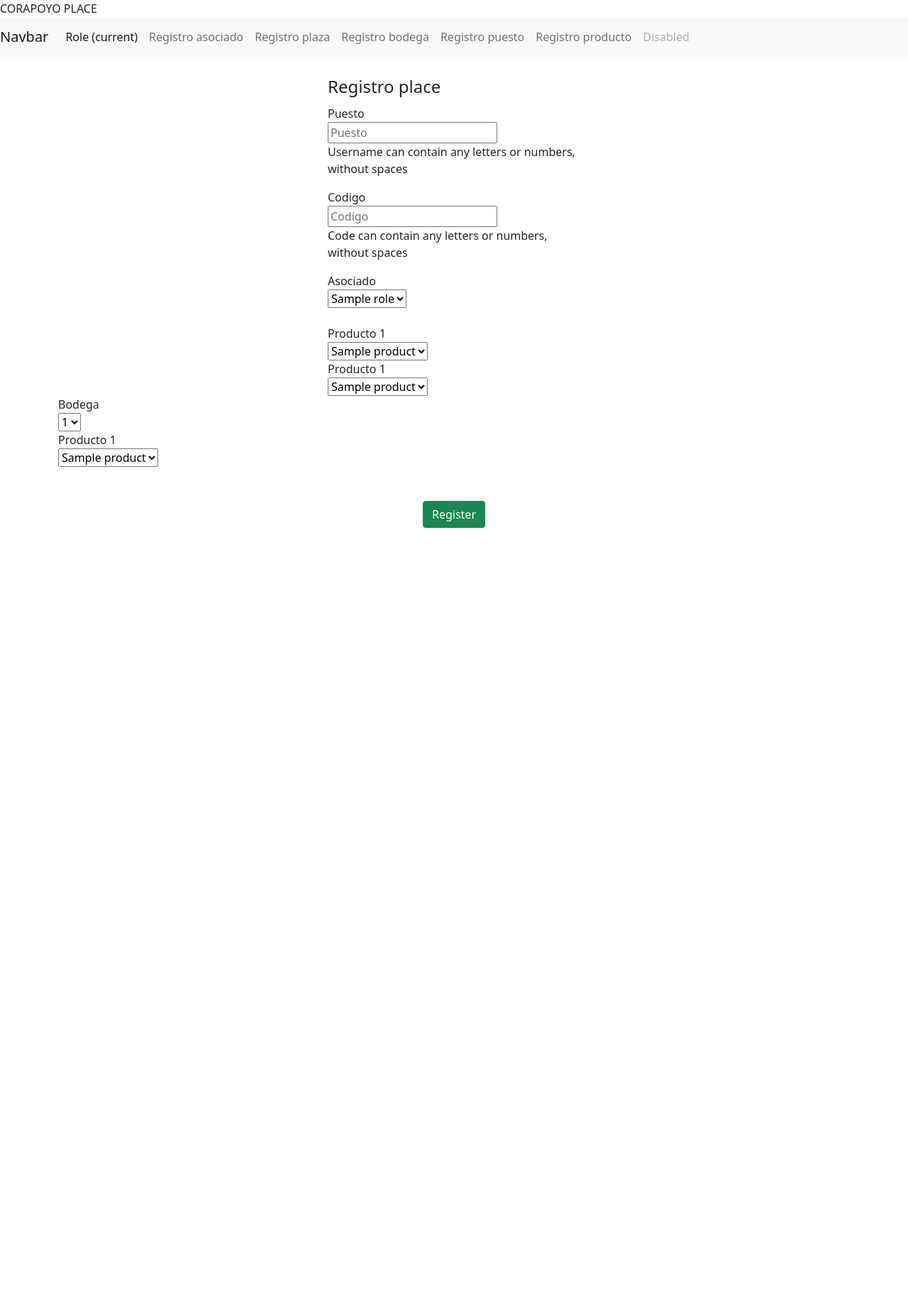
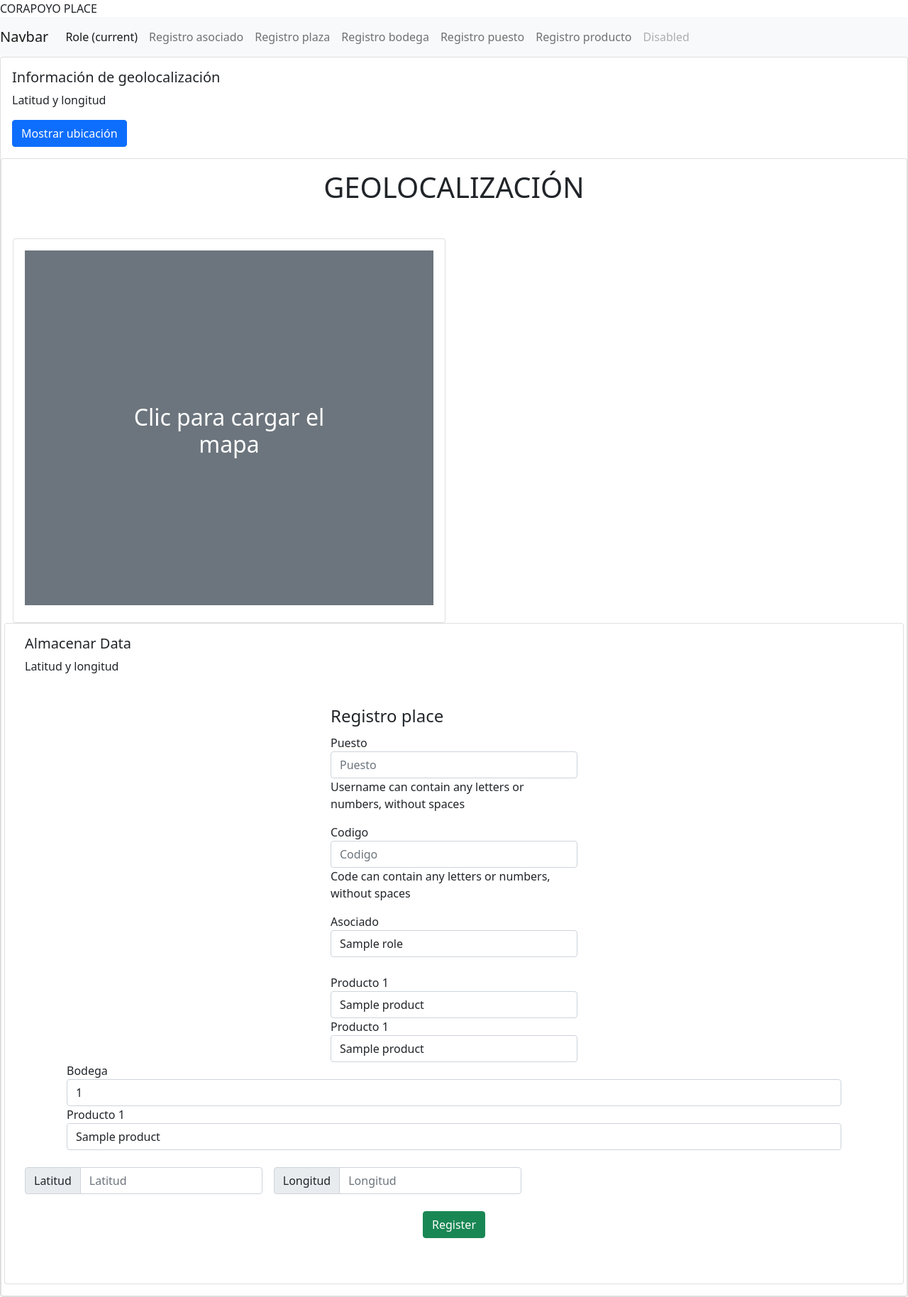
Before and after one commit to ccasasdeveloper/corapoyo, a Flask app: page /place in a window 1280 px wide. Shown: the whole page at 71% size. Before the commit the page ends 744 px from the top, so only its background shows below. Run offline with Flask 2, Linux system fonts and the light colour scheme; tables that the repository leaves empty hold one stand-in row (values such as "Sample post"); parts of the project's set-up code (start-up, migrations or seed data) failed here and were passed over; some libraries are stand-ins or nearby versions.

Commit message:
[ADD] Add some changes to start with the geolocalozation

```diff
--- a/src/app.py
+++ b/src/app.py
@@ -331,17 +331,20 @@ def create_place():
     print(type(json.dumps(resultObject)))
     if request.method == 'POST':
         form = request.form
+        print('yes')
         place = Place(
         name=str(form['name']),
         partner_id=int(form['partner_id']),
         product_id=int(form['product_id']),
         product_two_id=int(form['product_two_id']),
         product_three_id=int(form['product_three_id']),
-        latitude = str(latitude),
-        longitude = str(longitude),
+
+        latitude = str(form['almcLati']),
+        longitude = str(form['almcLong']),
         store_id=int(form['store_id']),
-        geolocation = json.dumps(resultObject)
+        #geolocation = json.dumps(resultObject)
     )
+    print('hello Carlos')
     print('for here 2')
     print(place)
     db.session.add(place)
@@ -445,6 +448,8 @@ def get_squares():
         return squares
     return
 
+
+
 @app.route("/register/square", methods=['POST'])
 def create_square():
     print('from here is passing')
--- a/src/models.py
+++ b/src/models.py
@@ -56,7 +56,7 @@ class Place(db.Base):
     latitude = Column(String, nullable=True)
     longitude = Column(String, nullable=True)
     store_id = Column(Integer, ForeignKey('store.id'))
-    geolocation = Column(JSONB)
+    geolocation = Column(JSONB, nullable=True )
 
 class Post(db.Base):
     __tablename__ = 'post'
--- a/src/templates/place.html
+++ b/src/templates/place.html
@@ -3,7 +3,16 @@
 {% block head %}
 
 {% block title %}CORAPOYO PLACE {% endblock %}
-<link href="https://cdn.jsdelivr.net/npm/bootstrap@5.0.1/dist/css/bootstrap.min.css" rel="stylesheet" integrity="sha384-+0n0xVW2eSR5OomGNYDnhzAbDsOXxcvSN1TPprVMTNDbiYZCxYbOOl7+AMvyTG2x" crossorigin="anonymous">
+<meta name="viewport" content="user-scalable=no, width=device-width, initial-scale=1">
+<meta http-equiv="Content-Type" content="text/html; charset=utf-8" />
+
+<link href="https://cdn.jsdelivr.net/npm/bootstrap@5.1.3/dist/css/bootstrap.min.css" rel="stylesheet" integrity=	"sha384-1BmE4kWBq78iYhFldvKuhfTAU6auU8tT94WrHftjDbrCEXSU1oBoqyl2QvZ6jIW3" crossorigin="anonymous">
+	<style>
+		#map {
+		height: 500px;
+		width: 100%;
+	}
+	</style>
 {% endblock %}
 {% block content %}
 <nav class="navbar navbar-expand-lg navbar-light bg-light">
@@ -23,9 +32,39 @@
     </div>
   </div>
 </nav>
+  <div class="card">
+		  <div class="card-body">
+			<h5 class="card-title">Información de geolocalización</h5>
+			<p class="card-text" id="coords" >Latitud y longitud</p>
+			<button class="btn btn-primary" onclick="iniciarMap()">Mostrar ubicación</button>
+
+		  </div>
 
   <form class="form-horizontal" action='place' method="POST">
-    <fieldset>
+
+
+  <div class="card">
+  <div class="card-body">
+    <h1 class="card-title mb-5 text-center">GEOLOCALIZACIÓN</h5>
+
+	<div class="row">
+	  <div class="col-sm-6">
+		<div class="card">
+		  <div class="card-body">
+			<div id="map" class="p-3 mb-2 bg-secondary text-white text-center"><h2 class="position-absolute top-50 start-50 translate-middle">Clic para cargar el mapa</h2></div>
+		  </div>
+		</div>
+	  </div>
+	  <div class="col-sm-6">
+
+		</div>
+		<div class="card">
+		  <div class="card-body">
+			<h5 class="card-title">Almacenar Data</h5>
+			<p class="card-text" id="coords" >Latitud y longitud</p>
+
+
+			<fieldset>
     <div class="container"><br>
       <div class="row align-items-center justify-content-center">
       <div class="col-md-4">
@@ -36,7 +75,7 @@
           <!-- store -->
           <label class="control-label"  for="name">Puesto</label>
           <div class="controls">
-            <input type="text" id="name" name="name" placeholder="Puesto" class="input-xlarge">
+            <input type="text" id="name" name="name" placeholder="Puesto" class="form-control input-xlarge">
             <p class="help-block">Username can contain any letters or numbers, without spaces</p>
           </div>
         </div>
@@ -45,7 +84,7 @@
           <!-- name -->
           <label class="control-label"  for="code">Codigo</label>
           <div class="controls">
-            <input type="text" id="code" name="code" placeholder="Codigo" class="input-xlarge">
+            <input type="text" id="code" name="code" placeholder="Codigo" class="form-control input-xlarge">
             <p class="help-block">Code can contain any letters or numbers, without spaces</p>
           </div>
         </div>
@@ -56,7 +95,7 @@
             <!-- Phone-->
             <label class="control-label" for="partner_id">Asociado</label>
             <div class="controls">
-              <select name="partner_id">
+              <select class="form-control" name="partner_id">
                 {% for partner in partners %}
                 <option  value="{{ partner.id }}">{{ partner.name }}</option>
                 {% endfor%}
@@ -69,7 +108,7 @@
         <!-- Phone-->
         <label class="control-label" for="product_id">Producto 1</label>
         <div class="controls">
-          <select name="product_id">
+          <select class="form-control" name="product_id">
             {% for product in products %}
             <option  value="{{ product.id }}">{{ product.name }}</option>
             {% endfor%}
@@ -79,7 +118,7 @@
 
         <label class="control-label" for="product_two_id">Producto 1</label>
         <div class="controls">
-          <select name="product_two_id">
+          <select class="form-control" name="product_two_id">
             {% for product in products %}
             <option  value="{{ product.id }}">{{ product.name }}</option>
             {% endfor%}
@@ -94,7 +133,7 @@
 
         <label class="control-label" for="store_id">Bodega</label>
         <div class="controls">
-          <select name="store_id">
+          <select class="form-control" name="store_id">
             {% for store in stores %}
             <option  value="{{ store.id }}">{{ store.number }}</option>
             {% endfor%}
@@ -107,7 +146,7 @@
         <!-- Phone-->
         <label class="control-label" for="product_three_id">Producto 1</label>
         <div class="controls">
-          <select name="product_three_id">
+          <select class="form-control" name="product_three_id">
             {% for product in products %}
             <option  value="{{ product.id }}">{{ product.name }}</option>
             {% endfor%}
@@ -117,7 +156,22 @@
       </div>
       <br>
 
-
+      <div class="row gy-2 gx-3 align-items-center">
+			<div class="col-auto">
+				<label class="visually-hidden" for="almcLati">Latitud</label>
+				<div class="input-group">
+				  <div class="input-group-text">Latitud</div>
+				  <input type="text" class="form-control" id="almcLati" name="almcLati" placeholder="Latitud">
+				</div>
+			  </div>
+			  <div class="col-auto">
+				<label class="visually-hidden" for="almcLong">Longitud</label>
+				<div class="input-group">
+				  <div class="input-group-text">Longitud</div>
+				  <input type="text" class="form-control" id="almcLong" name="almcLong" placeholder="Longitud">
+				</div>
+			  </div>
+			</div>
 
 
       <br>
@@ -129,18 +183,84 @@
             <button class="btn btn-success">Register</button>
           </div>
           </center>
-        </form>
 
         <br>
 
 
       </div>
       <br>
-      </div>
-      </div>
     </fieldset>
 
+
+
+		  </div>
+		</div>
+	  </div>
+	</div>
+
+  </div>
+</div>
+
+
+
+
   </form>
+
+<script src="https://maps.googleapis.com/maps/api/js?key=AIzaSyDiISlMvvS9NG0bjqngZO6Teg8O77qoyc8"></script>
+
+
+<script>
+function iniciarMap(){
+
+	var output = document.getElementById('map');
+	var outputC = document.getElementById('coords');
+
+			// Verificar si soporta geolocalizacion
+			if (navigator.geolocation) {
+				output.innerHTML = "<p>Tu navegador soporta Geolocalizacion</p>";
+			}else{
+				output.innerHTML = "<p>Tu navegador no soporta Geolocalizacion</p>";
+			}
+
+			//Obtener latitud y longitud
+			function localizacion(posicion){
+
+				var latitude = posicion.coords.latitude;
+				var longitude = posicion.coords.longitude;
+
+
+				outputC.innerHTML = "<p>Latitud: " +latitude+"<br>Longitud: "+longitude+"</p>";
+
+				document.getElementById("almcLati").value = latitude;
+				document.getElementById("almcLong").value = longitude;
+
+
+				var coord = {lat:latitude ,lng: longitude};
+				var map = new google.maps.Map(document.getElementById('map'),{
+				  zoom: 18,
+				  center: coord
+				});
+				var marker = new google.maps.Marker({
+				  position: coord,
+				  map: map
+				});
+
+			}
+
+			function error(){
+				output.innerHTML = "<p>No se pudo obtener tu ubicación</p>";
+
+			}
+
+			navigator.geolocation.getCurrentPosition(localizacion,error);
+
+
+}
+
+</script>
+<script src="https://cdn.jsdelivr.net/npm/bootstrap@5.1.3/dist/js/bootstrap.bundle.min.js" integrity="sha384-ka7Sk0Gln4gmtz2MlQnikT1wXgYsOg+OMhuP+IlRH9sENBO0LRn5q+8nbTov4+1p" crossorigin="anonymous"></script>
+<script src="https://cdn.jsdelivr.net/npm/@popperjs/core@2.10.2/dist/umd/popper.min.js" integrity="sha384-7+zCNj/IqJ95wo16oMtfsKbZ9ccEh31eOz1HGyDuCQ6wgnyJNSYdrPa03rtR1zdB" crossorigin="anonymous"></script>
+<script src="https://cdn.jsdelivr.net/npm/bootstrap@5.1.3/dist/js/bootstrap.min.js" integrity="sha384-QJHtvGhmr9XOIpI6YVutG+2QOK9T+ZnN4kzFN1RtK3zEFEIsxhlmWl5/YESvpZ13" crossorigin="anonymous"></script>
 
   <!--<a href="{{ url_for('create_partner') }}">Creditos </a>-->
 {% endblock %}
```
Also changed, not shown: src/templates/register.html (+1 -8 lines).
